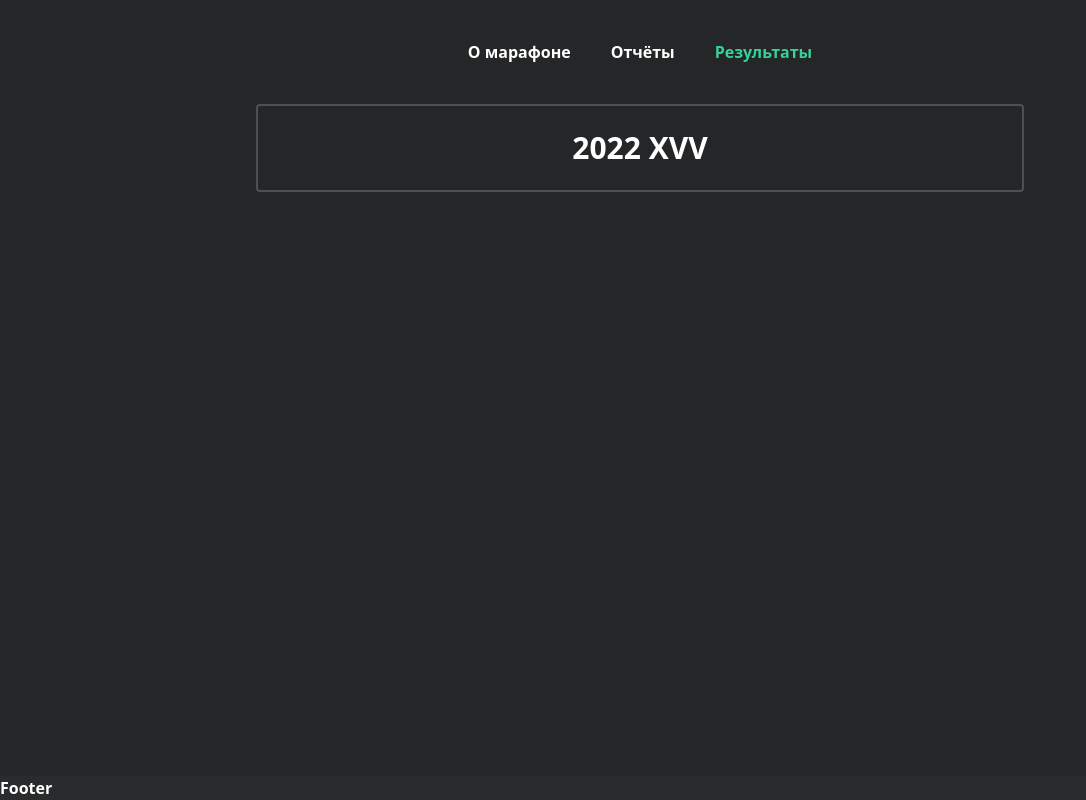
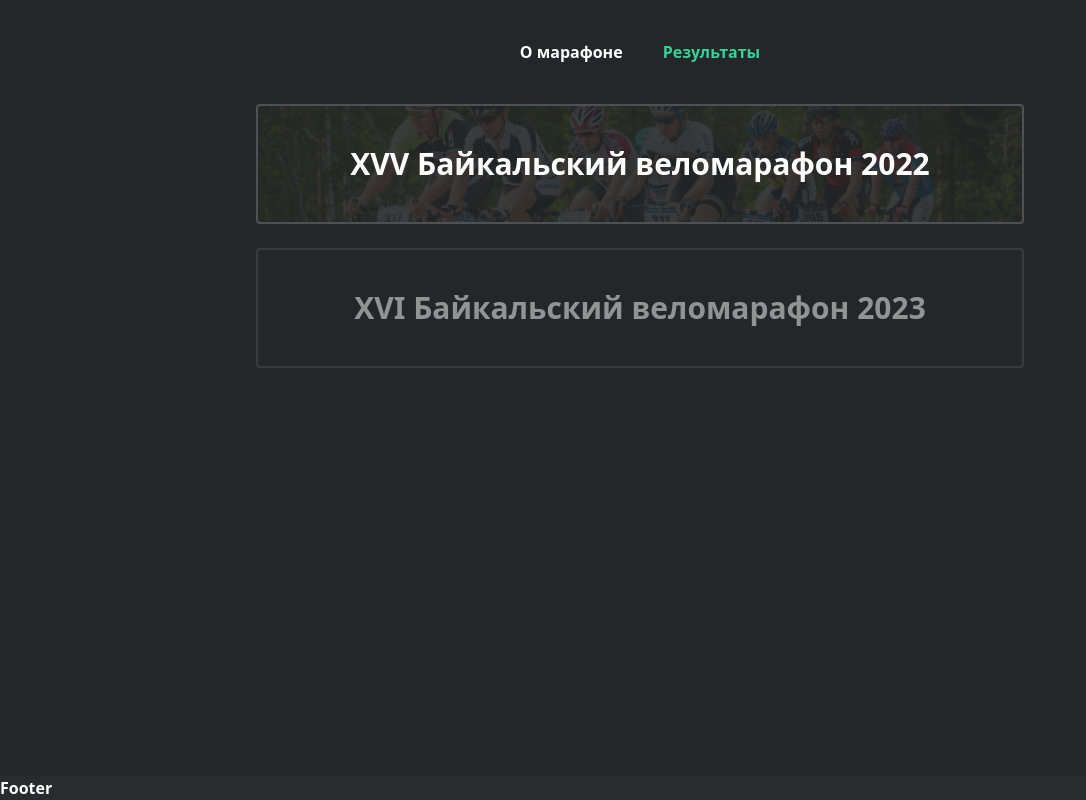
Before and after one commit to Beleks/velo-buryatia, a Vue app: page /results in a window 1280 px wide. Shown: the whole page, without its empty margins (0-1086 px from the left). Built offline with nearby package versions, Linux system fonts and the light colour scheme; what vue3-rich-accordion would draw is missing.

Commit message:
Add bg img

```diff
--- a/src/pages/About.vue
+++ b/src/pages/About.vue
@@ -159,7 +159,7 @@ function toReports() {
             <div
               class="my-button px-8 py-2 rounded-3xl text-xl uppercase cursor-pointer"
             >
-              Подробнее
+              Результаты
             </div>
           </div>
         </div>
@@ -171,10 +171,10 @@ function toReports() {
         ><DocSvg />
       </div>
     </div>
-    <div class="mb-12">
+    <!-- <div class="mb-12">
       <div class="font-bold text-gradient text-center mb-8 text-xl">Отчёты</div>
       <div>
-        <div>
+        <div class="faq-bg">
           <div>img</div>
           <div>
             <div></div>
@@ -190,7 +190,7 @@ function toReports() {
       >
         Показать больше
       </div>
-    </div>
+    </div> -->
     <div class="mb-12">
       <div class="font-bold text-gradient text-center mb-8 text-xl">
         Партнёры
--- a/src/pages/Home.vue
+++ b/src/pages/Home.vue
@@ -11,11 +11,11 @@ let menu = [
     title: "О марафоне",
     // Убрать после 25.06.23
   },
-  {
-    name: "Reports",
-    title: "Отчёты",
-    // Убрать после 25.06.23
-  },
+  // {
+  //   name: "Reports",
+  //   title: "Отчёты",
+  //   // Убрать после 25.06.23
+  // },
   // {
   //   name: "About",
   //   title: "FAQ",
@@ -73,5 +73,4 @@ function chooseMenuItem(pathName) {
 .footer-bg {
   background-color: #292b2d;
 }
-
 </style>
--- a/src/pages/Results.vue
+++ b/src/pages/Results.vue
@@ -12,7 +12,15 @@ let nothingIsSelected = computed(() => {
 const seasons = [
   {
     name: "2022",
-    title: "2022 XVV",
+    title: "XVV Байкальский веломарафон 2022",
+    disable: false,
+    img: "bg_01",
+  },
+  {
+    name: "2023",
+    title: "XVI Байкальский веломарафон 2023",
+    disable: true,
+    img: "bg_01",
   },
   // {
   //   name: "2021",
@@ -25,7 +33,9 @@ const seasons = [
 ];
 
 function chooseSeason(season) {
-  router.push({ name: "Season", params: { season: season.name } });
+  if (!season.disable) {
+    router.push({ name: "Season", params: { season: season.name } });
+  }
 }
 </script>
 
@@ -35,10 +45,21 @@ function chooseSeason(season) {
       v-for="season in seasons"
       :key="season.name"
       @click="chooseSeason(season)"
-      class="px-20 max-w-3xl m-auto text-center py-6 border-2 my-border-color mb-6 rounded hover:border-emerald-400 hover:text-emerald-400 transition ease-out cursor-pointer"
+      class="max-w-3xl m-auto border-2 my-border-color mb-6 rounded transition ease-out relative"
+      :class="[
+        season.disable
+          ? 'opacity-50'
+          : 'hover:border-emerald-400 hover:text-emerald-400 cursor-pointer',
+      ]"
     >
-      <div class="text-3xl">
-        {{ season.title }}
+      <img
+        v-if="!season.disable"
+        class="absolute w-full h-full object-cover -z-10 opacity-10"
+        src="../assets/bg_01.jpg"
+        alt=""
+      />
+      <div class="text-center py-10 px-20">
+        <div class="text-3xl">{{ season.title }}</div>
       </div>
     </div>
   </div>
@@ -48,6 +69,10 @@ function chooseSeason(season) {
 </template>
 
 <style>
+/* .bg-img{
+  background-image: ;
+} */
+
 .hover-table-item:hover {
   background-color: hsla(0, 0%, 100%, 0.08);
 }
```
Also changed, not shown: src/assets/bg_01.jpg (added).
